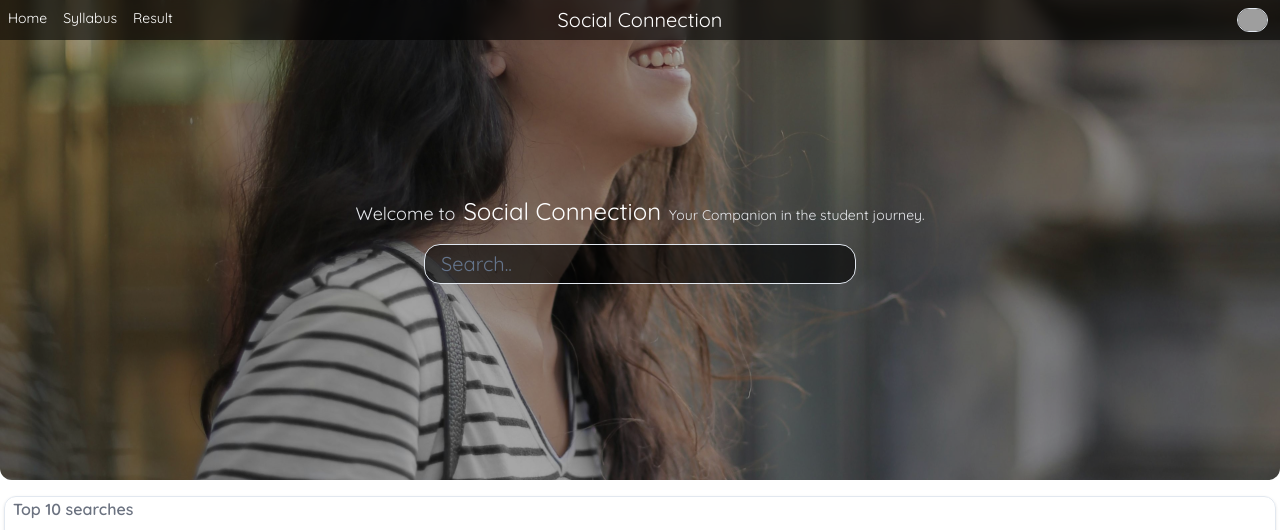
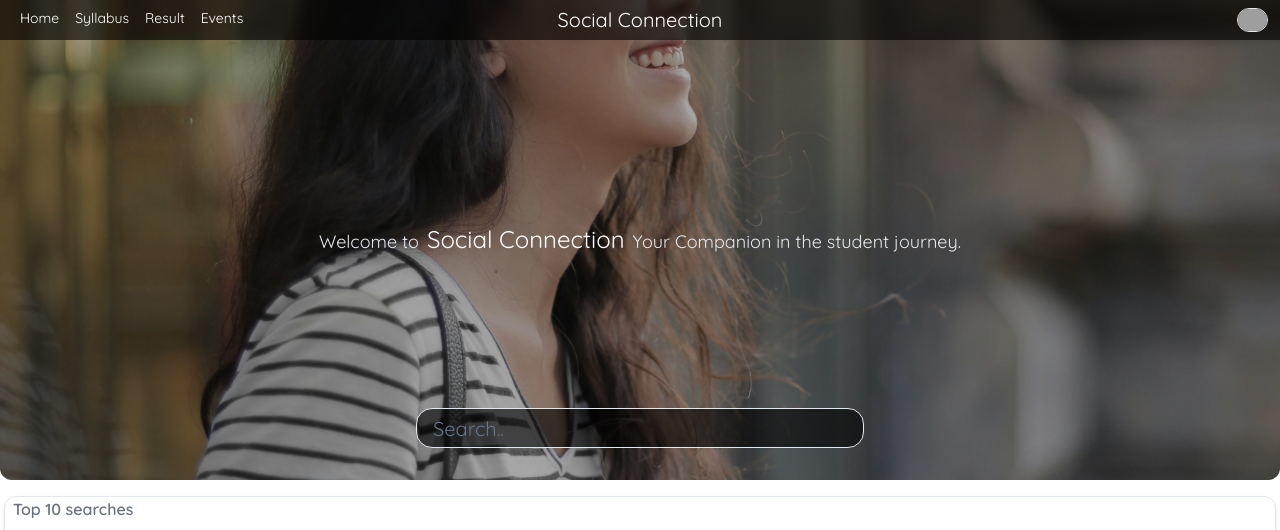
Before and after one commit to Rahul-Dhaka/College-connect, a React (Vite) app in the folder client/: page / in a window 1280 px wide. Shown: the top 530 px of the page. Built offline with nearby package versions, Linux system fonts and the light colour scheme; grey boxes are pictures that could not be loaded.

Commit message:
some work on search bar

```diff
--- a/client/src/App.css
+++ b/client/src/App.css
@@ -4,3 +4,12 @@
 *{
     font-family: "Quicksand", sans-serif;;
 }
+
+.scrollbar-hide::-webkit-scrollbar {
+    display: none; /* Safari and Chrome */
+  }
+
+  .scrollbar-hide {
+    -ms-overflow-style: none; /* IE and Edge */
+    scrollbar-width: none; /* Firefox */
+  }
--- a/client/src/Components/HomePage/Top10.tsx
+++ b/client/src/Components/HomePage/Top10.tsx
@@ -6,7 +6,7 @@ const Top10 = () => {
   return (
     <div className=" w-full h-full border rounded-xl shadow flex flex-col overflow-hidden">
       <h1 className="w-full font-semibold text-gray-500 px-2">Top 10 searches</h1>
-      <div className=" w-full h-full  space-x-6 overflow-x-scroll overflow-y-clip">
+      <div className=" w-full h-full  space-x-6 overflow-x-scroll scrollbar-hide overflow-y-clip">
             <div className="w-fit h-full min-w-full flex items-center justify-around">
             {iterations.map((index:number)=>(
                 <div key={index} className="relative rounded-lg flex flex-col justify-center items-center m-1 h-5/6 w-24 border shadow  ml-4 bg-white">
@@ -14,7 +14,6 @@ const Top10 = () => {
                     <img className="rounded-full w-4/5  " alt="Profile picture" src="https://th.bing.com/th/id/OIP.audMX4ZGbvT2_GJTx2c4GgHaHw?rs=1&pid=ImgDetMain" />
                     <div className="text-[12px] font-semibold">Jack Original</div>
                 </div>
-
             ))}
             </div>
 
--- a/client/src/Components/Navbar.tsx
+++ b/client/src/Components/Navbar.tsx
@@ -7,10 +7,11 @@ const Navbar = () => {
     <div className='h-full p-2  absolute left-0'>
         <button className='h-full md:hidden' onClick={()=>alert(' menu button clicked')}><img src={menu} alt="" className=' h-full  '/></button>
 
-    <div className=' text-white space-x-4 text-sm hidden md:flex'>
+    <div className=' text-white space-x-4 text-sm hidden md:flex ml-3'>
         <h2 className='hover:cursor-pointer'>Home</h2>
         <h2 className='hover:cursor-pointer'>Syllabus</h2>
         <h2 className='hover:cursor-pointer'>Result</h2>
+        <h2 className='hover:cursor-pointer'>Events</h2>
     </div>
     </div>
 
--- /dev/null
+++ b/client/src/Pages/Auth.tsx
@@ -0,0 +1,11 @@
+
+
+const Auth = () => {
+  return (
+    <div>
+
+    </div>
+  )
+}
+
+export default Auth
--- a/client/src/Pages/HomePage.tsx
+++ b/client/src/Pages/HomePage.tsx
@@ -2,38 +2,47 @@
 import Sections from "@/Components/HomePage/Sections"
 import Top10 from "@/Components/HomePage/Top10"
 import { Input } from "@/Components/UI/input"
-// import { useState } from "react";
+import { useState } from "react";
 
 const HomePage = () => {
 
-  // const [searchActive, setSearchActive] = useState(false);
-
+  const [searchActive, setSearchActive] = useState(false);
+  const clickHandle = (e : any)=>{
+      if (e.target.type == 'text'){
+        setSearchActive(true);
+      }
+      else{
+        setSearchActive(false);
+      }
+  }
 
 
   return (
-    <div className="w-screen h-screen fixed">
+    <div className="w-screen h-screen fixed overflow-y-scroll scrollbar-hide">
         <div className="w-full h-2/5 md:h-3/5 rounded-b-xl rounded-br-[40%] md:rounded-br-xl overflow-hidden bg-[url('/model.jpg')] bg-cover bg-center">
-          <div className="w-full h-full backdrop-brightness-[0.65] flex flex-col justify-end md:items-center md:justify-center">
+          <div className="w-full h-full backdrop-brightness-[0.65] flex flex-col justify-center md:items-center md:justify-center">
 
             <div className="w-full text-gray-200 p-2 md:flex md:items-baseline md:justify-center md:space-x-2">
               <h3 className="text-lg">Welcome to</h3>
               <h1 className="text-2xl text-white leading-7">Social Connection</h1>
-              <p className="text-sm">Your Companion in the student journey.</p>
+              <p className="text-sm md:text-lg">Your Companion in the student journey.</p>
             </div>
 
             {/* Search div below */}
-          <div className="flex w-8/12 md:w-full max-w-md items-center  space-x-2 p-2" >
-          <Input type="text" placeholder='Search..' className="bg-[rgb(0,0,0,0.6)] text-white rounded-2xl md:text-xl md:px-4 " />
+
+          </div>
+        </div>
+
+        <div className={searchActive ? "w-screen h-screen bg-[rgb(0,0,0,0.9)] absolute top-0 z-10 " : "flex w-8/12 md:w-full items-center space-x-2 p-2 absolute -mt-14 md:-mt-20 "} onClick={clickHandle}  >
+          <Input type="text" placeholder='Search..' className={ searchActive ? "w-10/12 md:w-6/12 bg-[rgb(0,0,0,0.6)] m-auto mt-12 text-white rounded-2xl md:text-xl md:px-4 transition-all" : "bg-[rgb(0,0,0,0.6)] max-w-md m-auto text-white rounded-2xl md:text-xl md:px-4 transition-all"} />
           {/* <Button type="submit"  className="bg-[rgb(0,0,0,0.3)] rounded-2xl border "><i className="fa fa-search"></i></Button> */}
           </div>
-          </div>
-        </div>
 
         <div className="w-full h-[180px] mt-3 p-1">
         <Top10/>
         </div>
 
-        <div className="w-full h-fit mt-4 md:mb-5 p-1">
+        <div className="w-full h-fit mt-4 md:mb-2 p-1">
         <Sections/>
         </div>
 
```
